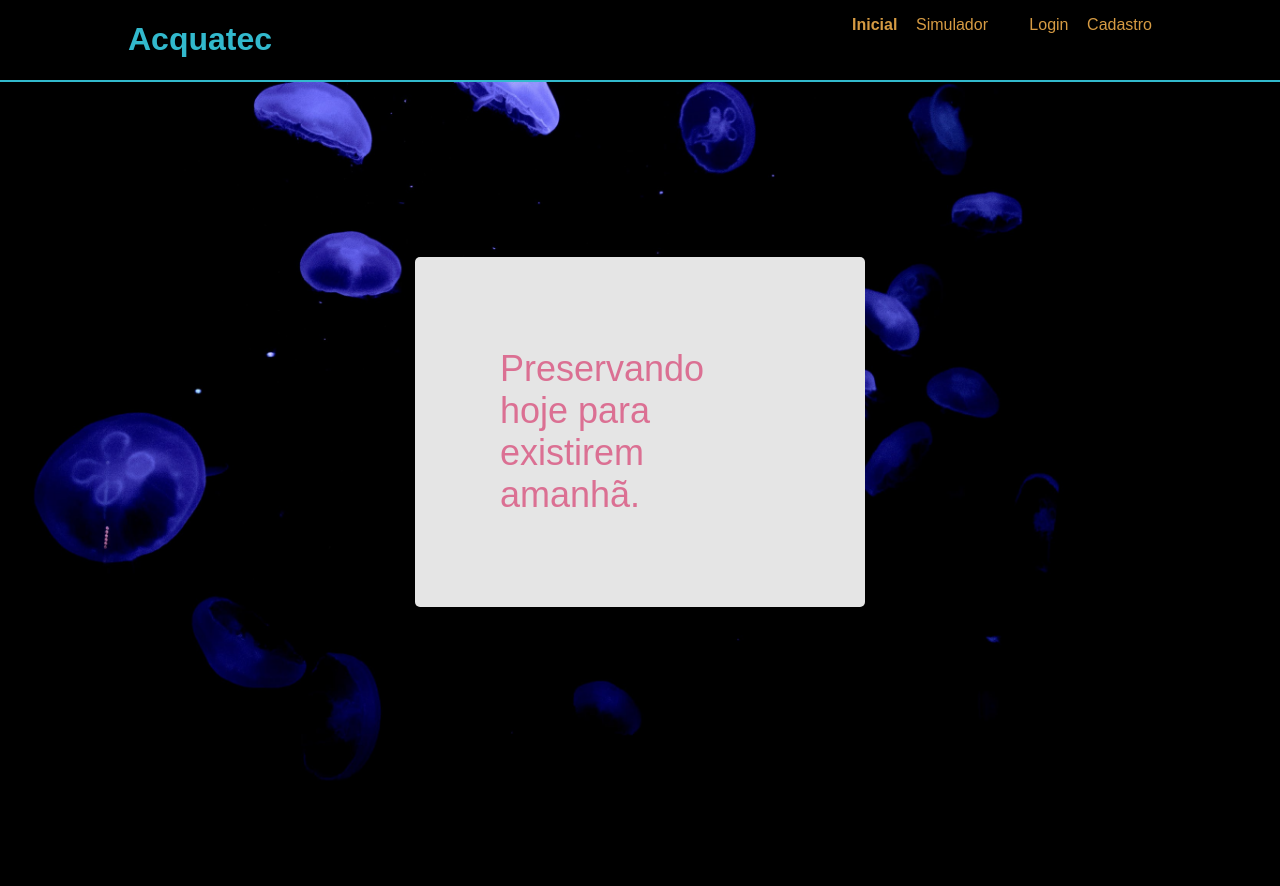
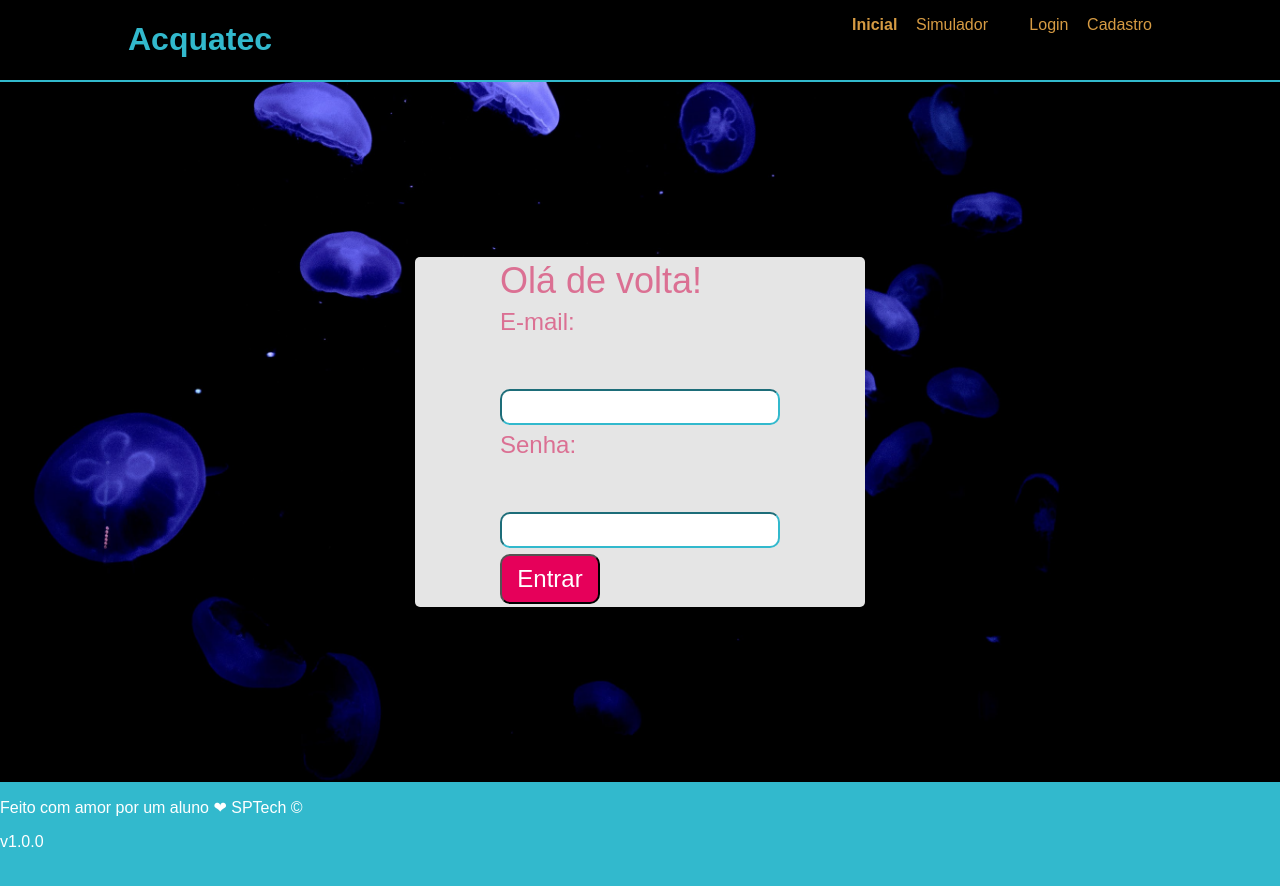
Before and after one commit to Luka-Caetano/css_aulas, a plain HTML site: page css_aula2/index.html in a window 1280 px wide. Before the commit the page ends 800 px from the top, so only its background shows below. Drawn offline with Linux system fonts and the light colour scheme.

Commit message:
Update index.html

```diff
--- a/css_aula2/index.html
+++ b/css_aula2/index.html
@@ -34,9 +34,21 @@
 
     <div class="banner">
         <div class="container">
-            <p>Preservando <span>hoje</span> para
-                existirem <span>amanhã</span>.</p>
+            <p>Olá de volta!</p>
+            <p class="email">E-mail:</p> <br>
+            <input>
+            <p class="senha">Senha:</p> <br>
+            <input type="password">
+            <button>Entrar</button>
         </div>
+    </div>
+
+    <div class="rodape">
+        <span class="textR">
+            <p>Feito com amor por um aluno ❤ SPTech &copy</p>
+            <p>v1.0.0</p>
+        </span>
+
     </div>
 
 </body>
```
